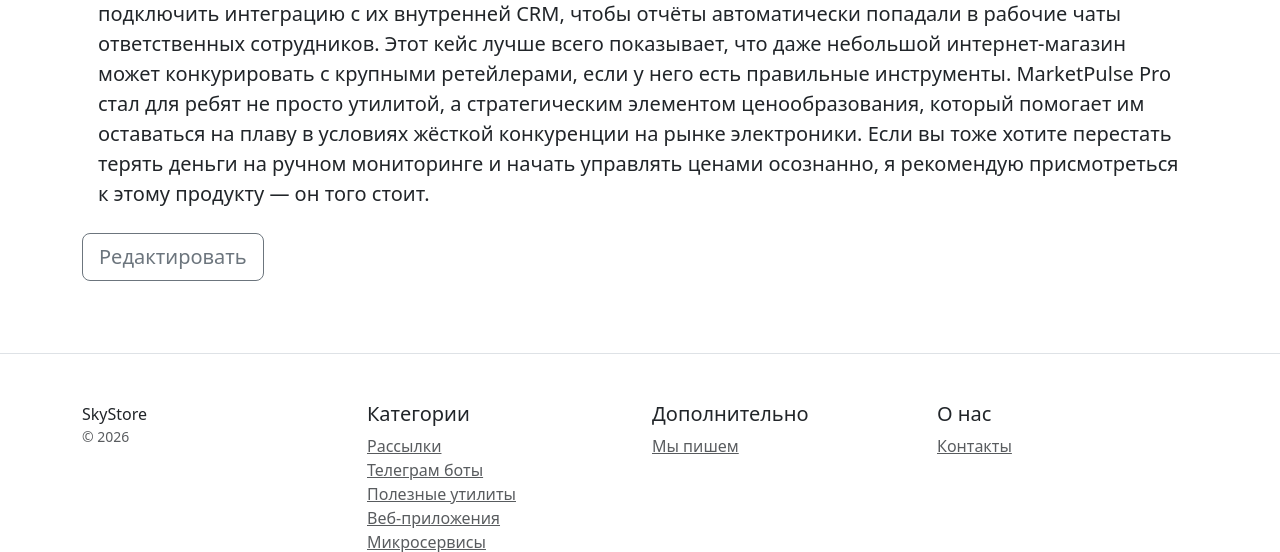
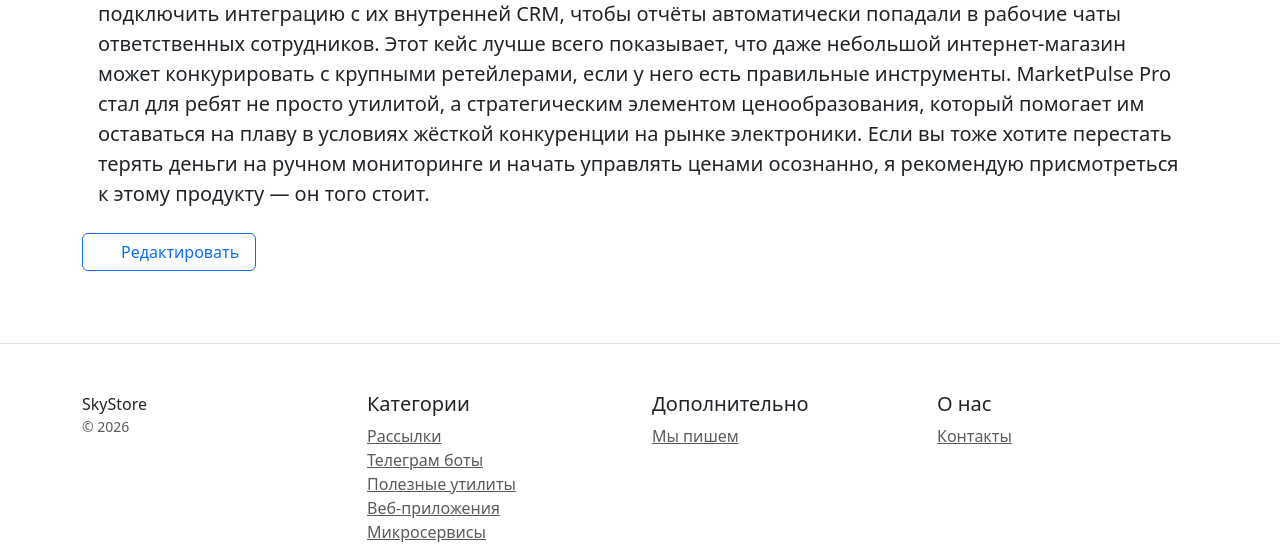
Before and after one commit to GrandBalaxon/CoreShop-Django, a Django app: page /blog/post/1/ in a window 1280 px wide. Shown: the part 2555-3107 px from the top of the page. Run offline with Django 5.2, Linux system fonts and the light colour scheme; a user stored in the database is signed in; data comes from the database, SQL or seed files in the repository; parts of the project's set-up code (start-up, migrations or seed data) failed here and were passed over; some libraries are stand-ins or nearby versions.

Commit message:
feat: now only author sees buttons to publish/edit his blog

```diff
--- a/blog/templates/blog/blog_detail.html
+++ b/blog/templates/blog/blog_detail.html
@@ -59,6 +59,8 @@
 
     <div class="d-flex mt-4 mb-4 align-items-center gap-2">
 
+        {% if user.is_authenticated and blogpost.author == user %}
+
             {% if not blogpost.is_published %}
             <form method="post">
                 {% csrf_token %}
@@ -68,10 +70,13 @@
             </form>
             {% endif %}
 
-        {% if user.is_authenticated %}
-        <div>
-            <a class="btn btn-lg btn-outline-secondary" href="/blog/post/{{ blogpost.pk }}/edit/">Редактировать</a>
-        </div>
+            <a href="{% url 'blog:blog_edit' pk=blogpost.pk %}" class="btn btn-outline-primary d-inline-flex align-items-center gap-2 px-3">
+                <svg width="14" height="14" fill="currentColor" viewBox="0 0 16 16">
+                    <use href="/static/images/pencil-square.svg"/>
+                </svg>
+                Редактировать
+            </a>
+
         {% endif %}
 
     </div>
```
Lines whose indentation alone changed are shown as unchanged.
